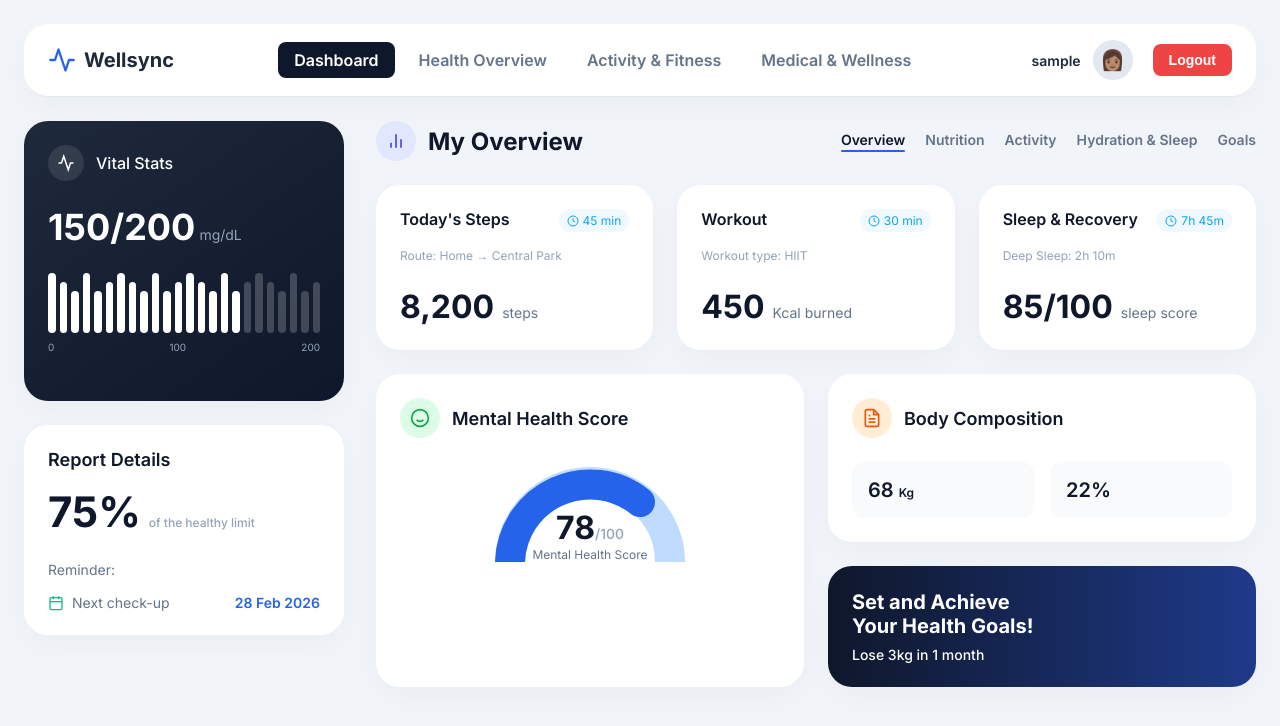
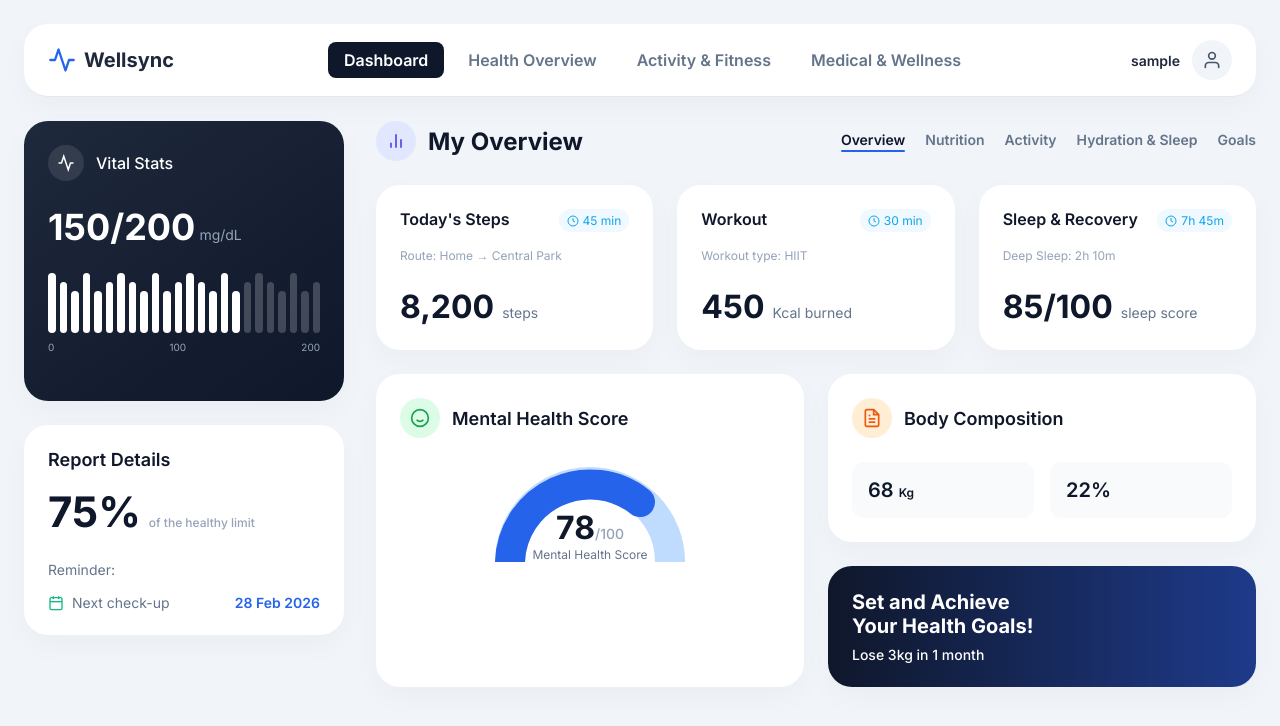
Before and after one commit to Agni-Squad/health-coach, a Next.js app: page / in a window 1280 px wide. Shown: the top 726 px of the page. Built offline with nearby package versions, Linux system fonts and the light colour scheme; sample sign-in values are in the browser's storage.

Commit message:
feat: replace emoji avatar with SVG icon and move logout to dropdown menu

```diff
--- a/src/components/Header.tsx
+++ b/src/components/Header.tsx
@@ -12,6 +12,7 @@ export default function Header() {
   // Manage active tab state with useState
   const [activeTab, setActiveTab] = useState(pathname || '/');
   const [userName, setUserName] = useState('');
+  const [isDropdownOpen, setIsDropdownOpen] = useState(false);
 
   // Sync state if pathname changes (e.g. back/forward navigation)
   useEffect(() => {
@@ -104,35 +105,75 @@ export default function Header() {
       {/* User Display & Logout */}
       <div style={{ display: 'flex', alignItems: 'center', gap: '16px' }}>
         {userName && (
-          <div style={{ display: 'flex', alignItems: 'center', gap: '12px' }}>
+          <div style={{ display: 'flex', alignItems: 'center', gap: '12px', position: 'relative' }}>
             <div style={{ textAlign: 'right' }}>
               <div style={{ fontSize: '14px', fontWeight: 600, color: '#1E293B' }}>{userName}</div>
             </div>
-            {/* Circular Avatar */}
-            <div style={{ width: '40px', height: '40px', borderRadius: '50%', backgroundColor: '#E2E8F0', display: 'flex', justifyContent: 'center', alignItems: 'center', overflow: 'hidden' }}>
-              <span style={{ fontSize: '20px' }}>👩🏽</span>
-            </div>
 
-            {/* Logout Button */}
+            {/* Clickable User Avatar */}
+            <button
+              onClick={() => setIsDropdownOpen(!isDropdownOpen)}
+              style={{
+                width: '40px',
+                height: '40px',
+                borderRadius: '50%',
+                backgroundColor: '#F1F5F9',
+                display: 'flex',
+                justifyContent: 'center',
+                alignItems: 'center',
+                overflow: 'hidden',
+                border: 'none',
+                cursor: 'pointer',
+                color: '#475569',
+                transition: 'background-color 0.2s',
+              }}
+              onMouseOver={(e) => e.currentTarget.style.backgroundColor = '#E2E8F0'}
+              onMouseOut={(e) => e.currentTarget.style.backgroundColor = '#F1F5F9'}
+            >
+              <svg width="20" height="20" viewBox="0 0 24 24" fill="none" stroke="currentColor" strokeWidth="2" strokeLinecap="round" strokeLinejoin="round"><path d="M20 21v-2a4 4 0 0 0-4-4H8a4 4 0 0 0-4 4v2"></path><circle cx="12" cy="7" r="4"></circle></svg>
+            </button>
+
+            {/* Dropdown Menu */}
+            {isDropdownOpen && (
+              <div style={{
+                position: 'absolute',
+                top: '100%',
+                right: '0',
+                marginTop: '8px',
+                backgroundColor: 'white',
+                borderRadius: '8px',
+                boxShadow: '0 4px 6px -1px rgba(0, 0, 0, 0.1), 0 2px 4px -1px rgba(0, 0, 0, 0.06)',
+                border: '1px solid #E2E8F0',
+                padding: '8px',
+                zIndex: 50,
+                minWidth: '150px'
+              }}>
                 <button
                   onClick={handleLogout}
                   style={{
-                marginLeft: '8px',
-                padding: '8px 16px',
-                backgroundColor: '#EF4444',
-                color: 'white',
+                    width: '100%',
+                    textAlign: 'left',
+                    padding: '8px 12px',
+                    backgroundColor: 'transparent',
+                    color: '#EF4444',
                     border: 'none',
-                borderRadius: '8px',
+                    borderRadius: '6px',
                     cursor: 'pointer',
                     fontSize: '14px',
-                fontWeight: 600,
+                    fontWeight: 500,
+                    display: 'flex',
+                    alignItems: 'center',
+                    gap: '8px',
                     transition: 'background-color 0.2s'
                   }}
-              onMouseOver={(e) => e.currentTarget.style.backgroundColor = '#DC2626'}
-              onMouseOut={(e) => e.currentTarget.style.backgroundColor = '#EF4444'}
+                  onMouseOver={(e) => e.currentTarget.style.backgroundColor = '#FEF2F2'}
+                  onMouseOut={(e) => e.currentTarget.style.backgroundColor = 'transparent'}
                 >
+                  <svg width="16" height="16" viewBox="0 0 24 24" fill="none" stroke="currentColor" strokeWidth="2" strokeLinecap="round" strokeLinejoin="round"><path d="M9 21H5a2 2 0 0 1-2-2V5a2 2 0 0 1 2-2h4"></path><polyline points="16 17 21 12 16 7"></polyline><line x1="21" y1="12" x2="9" y2="12"></line></svg>
                   Logout
                 </button>
+              </div>
+            )}
           </div>
         )}
       </div>
```
Lines whose indentation alone changed are shown as unchanged.
